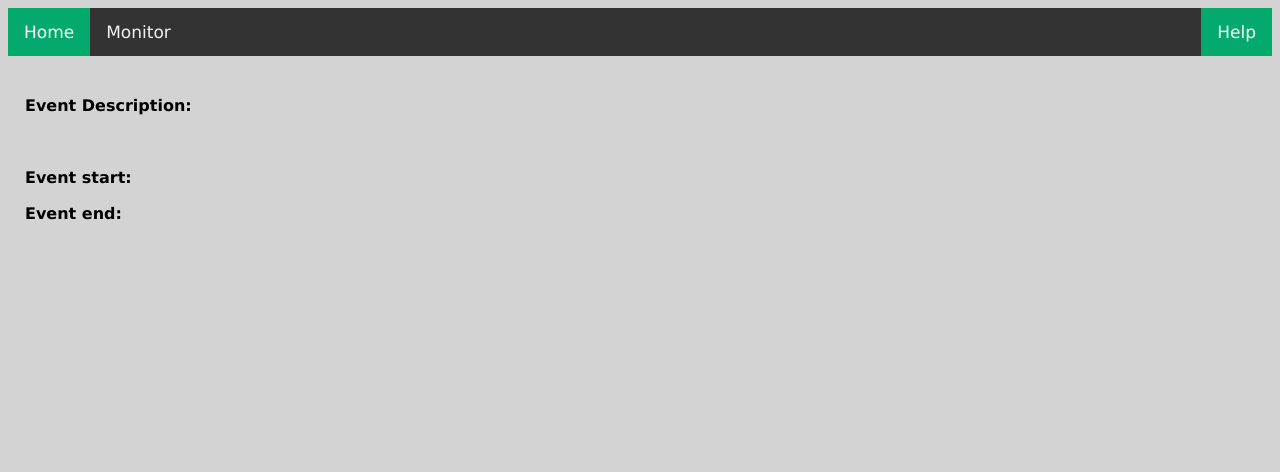
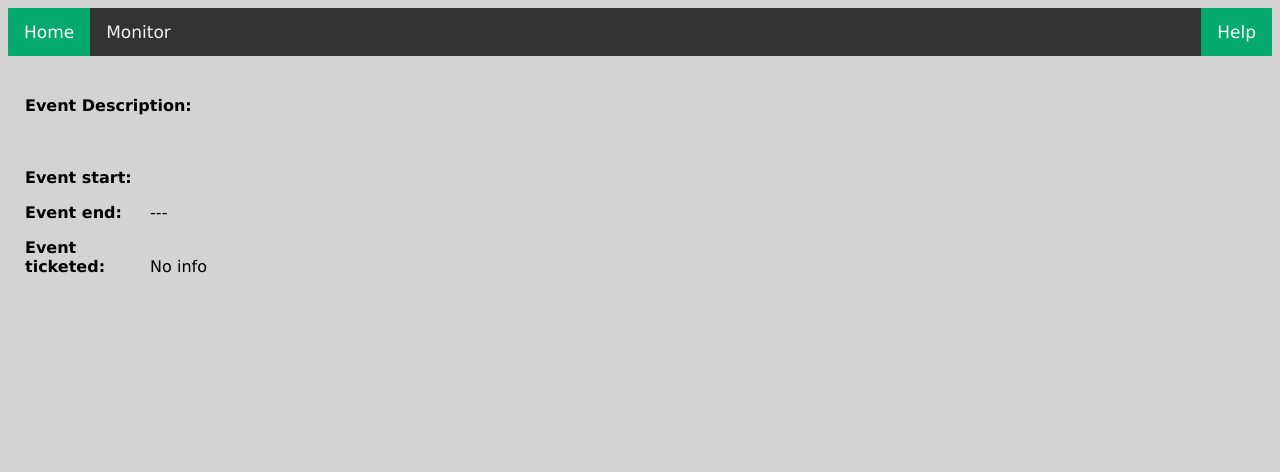
Before and after one commit to milessic/python-portfolio, a Django app: template event_app_2/event_world/events_2/events/templates/details.html in a window 1280 px wide. Shown: the top 472 px of the page. Run offline with Django 3.2, Linux system fonts and the light colour scheme; the template is opened without the code that fills it, so the values that code supplies are empty.

Commit message:
events2.0 changes in create/details with form and display

```diff
--- a/event_app_2/event_world/events_2/events/templates/details.html
+++ b/event_app_2/event_world/events_2/events/templates/details.html
@@ -29,7 +29,21 @@
         <label for="event_start_date">Event start:</label>
             <p id="event_start_date" class="field">{{e.event_start_date}}</p><br>
         <label for="event_end_date">Event end:</label>
-            <p id="event_end_date" class="field">{{e.event_end_date}}</p><br>
+            {% if e.event_end_date %}
+                <p id="event_end_date" class="field">{{e.event_end_date}}</p><br>
+            {% else %}
+                <p id="event_end_date" class="field"> ---</p><br>
+            {% endif %}
+        <label for="event_ticketed">Event ticketed:</label>
+            {% if e.event_ticketed %}
+                <p id="event_ticketed">Yes</p><br>
+                <label for="event_price">Event price:</label>
+                <p id="event_price">{{ e.event_price }}</p>
+            {% elif e.event_ticketed == False %}
+                <p id="event_ticketed">No</p><br>
+            {% else %}
+                <p id="event_ticketed">No info</p>
+            {% endif %}
         <div class="bottom-bar">
             <a></a>
             <a href="?edit_view=True">
@@ -55,22 +69,22 @@
 
         <div class="left-form">
             <div class="field-wrapper">
-                <label for="{{ form.event_name.id_for_label  }}">Event name:</label>
+                <label for="{{ form.event_name.id_for_label  }}">Event name: *</label>
                 {{ form.event_name }}
                 {{ form.event_name.errors }}
             </div>
             <div class="field-wrapper">
-                <label for="{{ form.event_description.id_for_label }}">Event description:</label>
+                <label for="{{ form.event_description.id_for_label }}">Event description: *</label>
                 {{ form.event_description }}
                 {{ form.event_description.errors }}
             </div>
             <div class="field-wrapper">
-                <label for="{{ form.event_start_date.id_for_label }}">Event start:</label>
+                <label for="{{ form.event_start_date.id_for_label }}">Event start: *</label>
                 {{ form.event_start_date }}
                 {{ form.event_start_date.errors }}
             </div>
             <div class="field-wrapper">
-                <label for="{{ form.event_end_date.id_for_label }}">Event <end></end>:</label>
+                <label for="{{ form.event_end_date.id_for_label }}">Event End:</label>
                 {{ form.event_end_date }}
                 {{ form.event_end_date.errors }}
             </div>
@@ -80,7 +94,7 @@
                 {{ form.lead_person }}
             </div>
             <div class="field-wrapper">
-                <label for="{{ form.event_ticketed.id_for_label }}">Event ticketed:</label>
+                <label for="{{ form.event_ticketed.id_for_label }}">Event ticketed: *</label>
                 {{ form.event_ticketed }}
                 {{ form.event_ticketed.errors }}
             </div>
```
Also changed, not shown: event_app_2/event_world/events_2/events/templates/create.html (+5 -5 lines).
